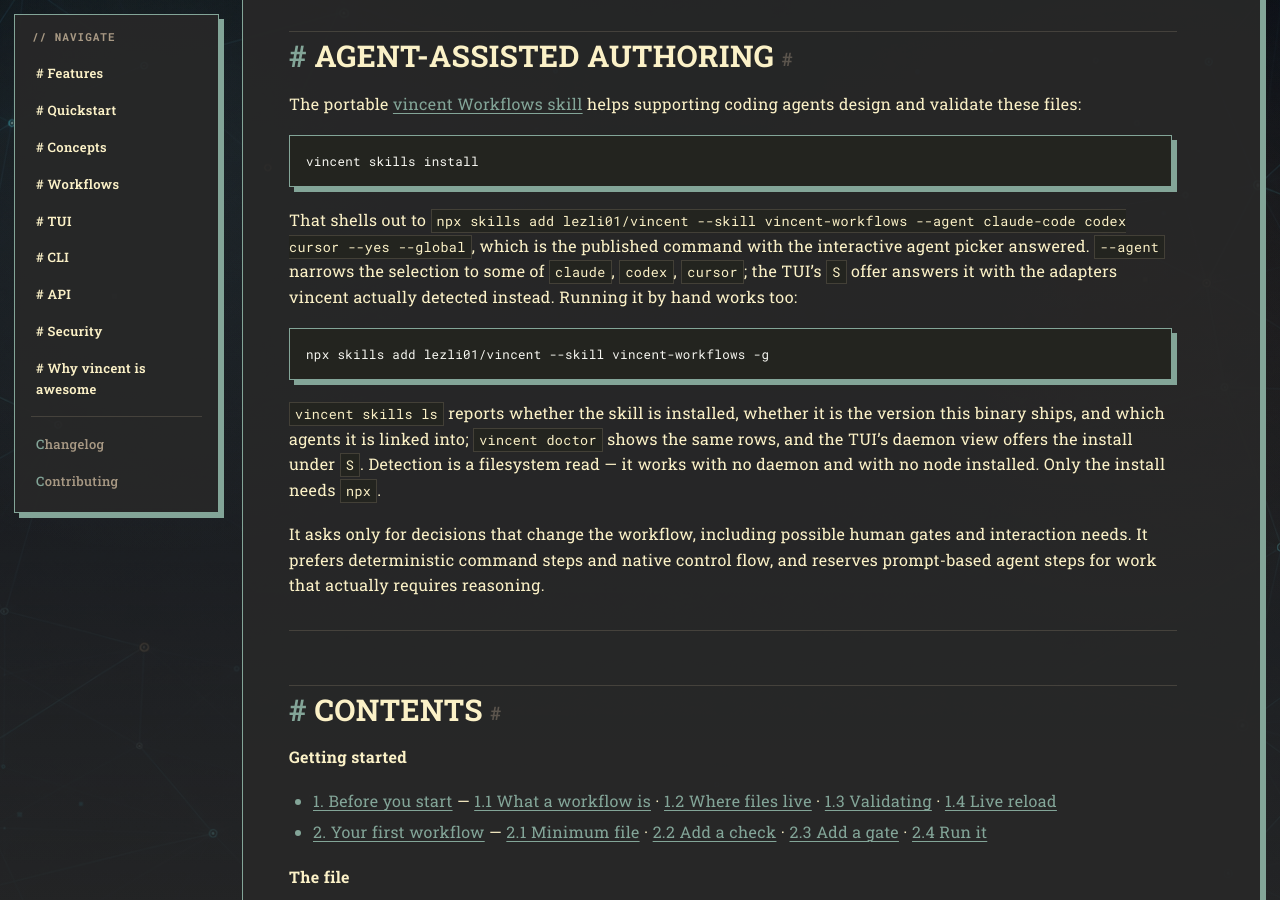
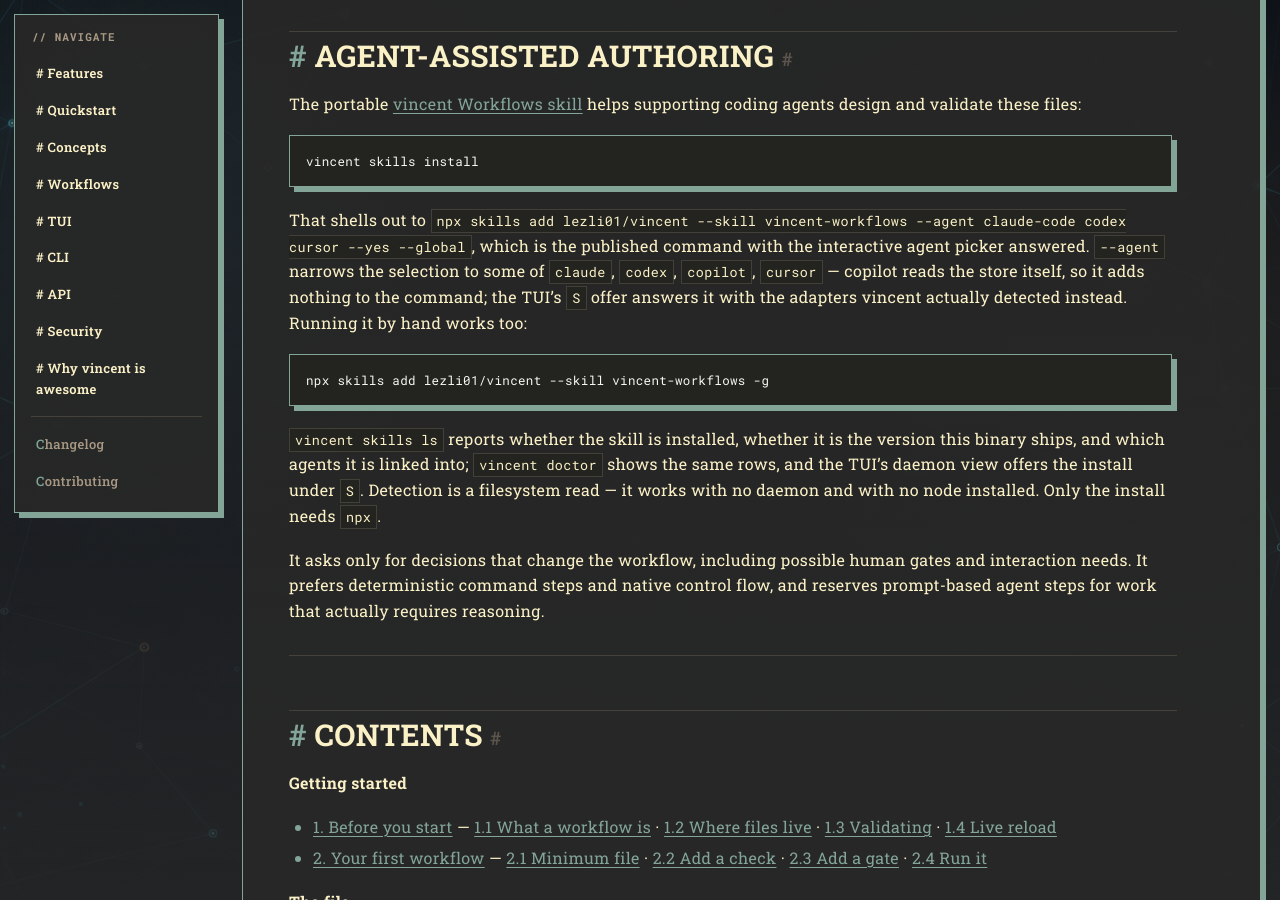
Before and after one commit to lezli01/vincent, a Jekyll site: the page built from docs/guides/workflows.md, in a window 1280 px wide and 900 px high, scrolled down 1744 px. Built offline with Jekyll 4.4.1, drawn with Linux system fonts in a browser that asks for light colours; our own code applies the rules of GitHub Pages for plain Markdown files.

Commit message:
docs: name copilot in the workflows guide and the doctor links field (138.12)

````diff
--- a/docs/guides/workflows.md
+++ b/docs/guides/workflows.md
@@ -74,8 +74,9 @@
 That shells out to `npx skills add lezli01/vincent --skill vincent-workflows
 --agent claude-code codex cursor --yes --global`, which is the published command
 with the interactive agent picker answered. `--agent` narrows the selection to
-some of `claude`, `codex`, `cursor`; the TUI's `S` offer answers it with the
-adapters vincent actually detected instead. Running it by hand works too:
+some of `claude`, `codex`, `copilot`, `cursor` — copilot reads the store
+itself, so it adds nothing to the command; the TUI's `S` offer answers it with
+the adapters vincent actually detected instead. Running it by hand works too:
 
 ```sh
 npx skills add lezli01/vincent --skill vincent-workflows -g
````
Also changed, not shown: docs/reference/api.md (+3 -1 lines).
